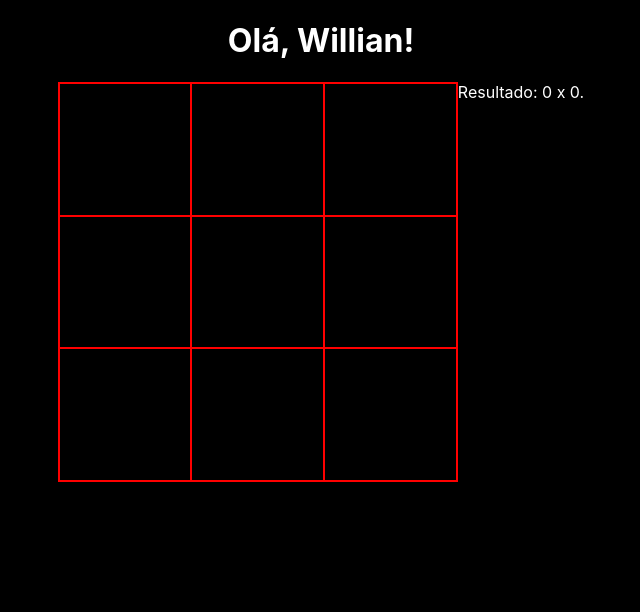
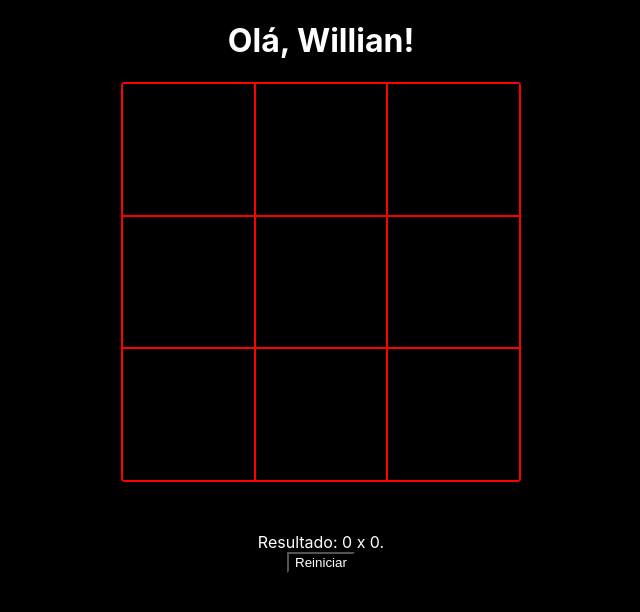
Before and after one commit to Willian-Louback/JogoDaVelha-React, a React (Create React App) app: page / in a window 1280 px wide. Shown: the top 612 px of the page, without its empty margins (319-959 px from the left). Built offline with nearby package versions, Linux system fonts and the light colour scheme.

Commit message:
add contador(falta alguns ajustes)

```diff
--- a/src/components/interface/gerarTabuleiro.jsx
+++ b/src/components/interface/gerarTabuleiro.jsx
@@ -1,9 +1,10 @@
-import React from 'react';
+import React, { useState } from 'react';
 import '../styles/tabuleiro.css';
 let targetRef = "";
 let preenchidos = [];
 let preenchidosX = [];
 let preenchidosY = [];
+const th = document.getElementsByTagName('th');
 
 class Tabuleiro extends React.Component{
 
@@ -54,6 +55,7 @@ class Tabuleiro extends React.Component{
             [3,6,9]
         ]
 
+
         async function validarWin(){
             preenchidos.push(parseInt(targetRef.id));
 
@@ -74,13 +76,12 @@ class Tabuleiro extends React.Component{
                 {
                     console.log(`Você ganhou ${playerRef}`);
                     if(playerRef === "X"){
-                        thisRef.setState({ winX: this.state.winX + 1 });
+                        thisRef.setState({winX: thisRef.state.winX + 1})
                         console.log('passou')
                     } else {
-                        thisRef.setState({ winY: this.state.winY + 1 });
+                        thisRef.setState({winY: thisRef.state.winY + 1})
                     }
                     //document.getElementById('resultado').innerHTML = `Resultado${playerRef}`
-                    const th = document.getElementsByTagName('th');
                     Array.from(th).forEach((valor, indice) => {
                         th[indice].classList.add('preenchido');
                     })
@@ -110,6 +111,26 @@ class Tabuleiro extends React.Component{
         validarMoves();
     }
 
+    reiniciarJogo(){
+        async function renderizarClasses(){
+            const preenchidosX = await document.getElementsByClassName('preenchidoX');
+
+            Array.from(th).forEach((valor, indice) => {
+                th[indice].classList.remove('preenchido');
+                th[indice].innerHTML = "";
+            });
+            Array.from(preenchidosX).forEach((valor, indice) => {
+                preenchidosX[indice].classList.remove('preenchidoX');
+                /*if(indice > 0){
+                    console.log(indice)
+                    document.getElementsByClassName('preenchidoY')[indice-1].classList.remove('preenchidoY');
+                }*/
+            })
+        }
+
+        renderizarClasses();
+    }
+
     render(){
 
         return(
@@ -119,6 +140,7 @@ class Tabuleiro extends React.Component{
                     {this.moves()}
                 </table>
                 <span id="resultado">Resultado: {this.state.winX} x {this.state.winY}.</span>
+                <button onClick={this.reiniciarJogo}>Reiniciar</button>
             </div>
         )
     }
--- a/src/components/styles/boasVindas.css
+++ b/src/components/styles/boasVindas.css
@@ -2,19 +2,3 @@
     display: flex;
     justify-content: center;
 }
-
-.areaTabuleiro{
-    display: flex;
-    justify-content: center;
-}
-
-.tabuleiro{
-    height: 400px;
-    width: 400px;
-    background-color: red;
-}
-
-th{
-    height: 25%;
-    width: 25%;
-}
--- a/src/components/styles/tabuleiro.css
+++ b/src/components/styles/tabuleiro.css
@@ -0,0 +1,26 @@
+.areaTabuleiro{
+    display: flex;
+    flex-direction: column;
+    align-items: center;
+}
+
+.tabuleiro{
+    height: 400px;
+    width: 400px;
+    background-color: red;
+    border-radius: 4px;
+}
+
+th{
+    height: 25%;
+    width: 25%;
+}
+
+th:hover{
+    transition: all 0.5s ease-in-out;
+    background-color: #1b1a1a;
+}
+
+#resultado{
+    margin-top: 50px;
+}
--- a/src/index.js
+++ b/src/index.js
@@ -6,9 +6,9 @@ import reportWebVitals from './reportWebVitals';
 
 const root = ReactDOM.createRoot(document.getElementById('root'));
 root.render(
-  <React.StrictMode>
+  //<React.StrictMode>
     <App />
-  </React.StrictMode>
+  //</React.StrictMode>
 );
 
 // If you want to start measuring performance in your app, pass a function
```
Also changed, not shown: src/components/scripts/boasVindas.js (+12 -0 lines).
